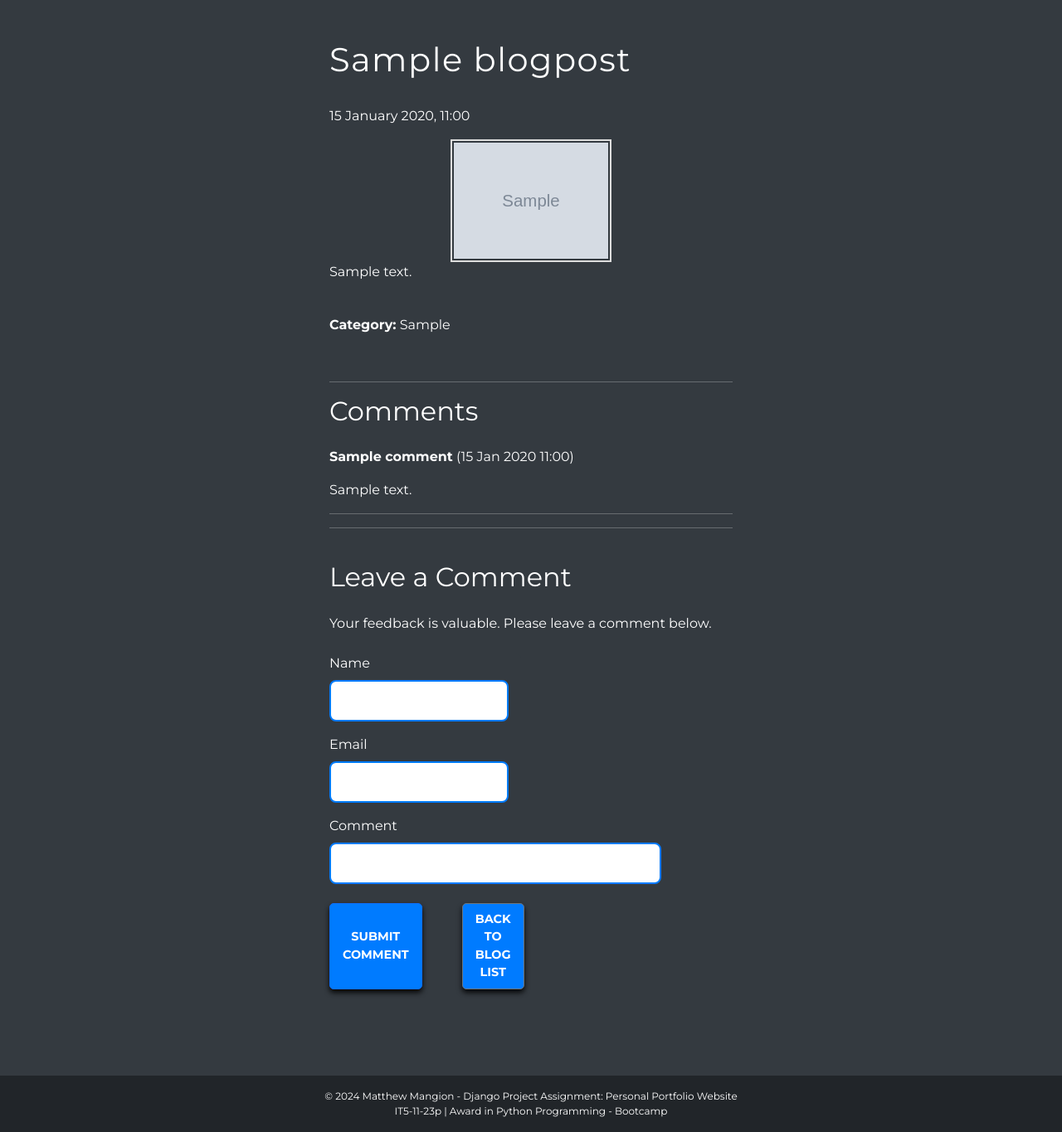
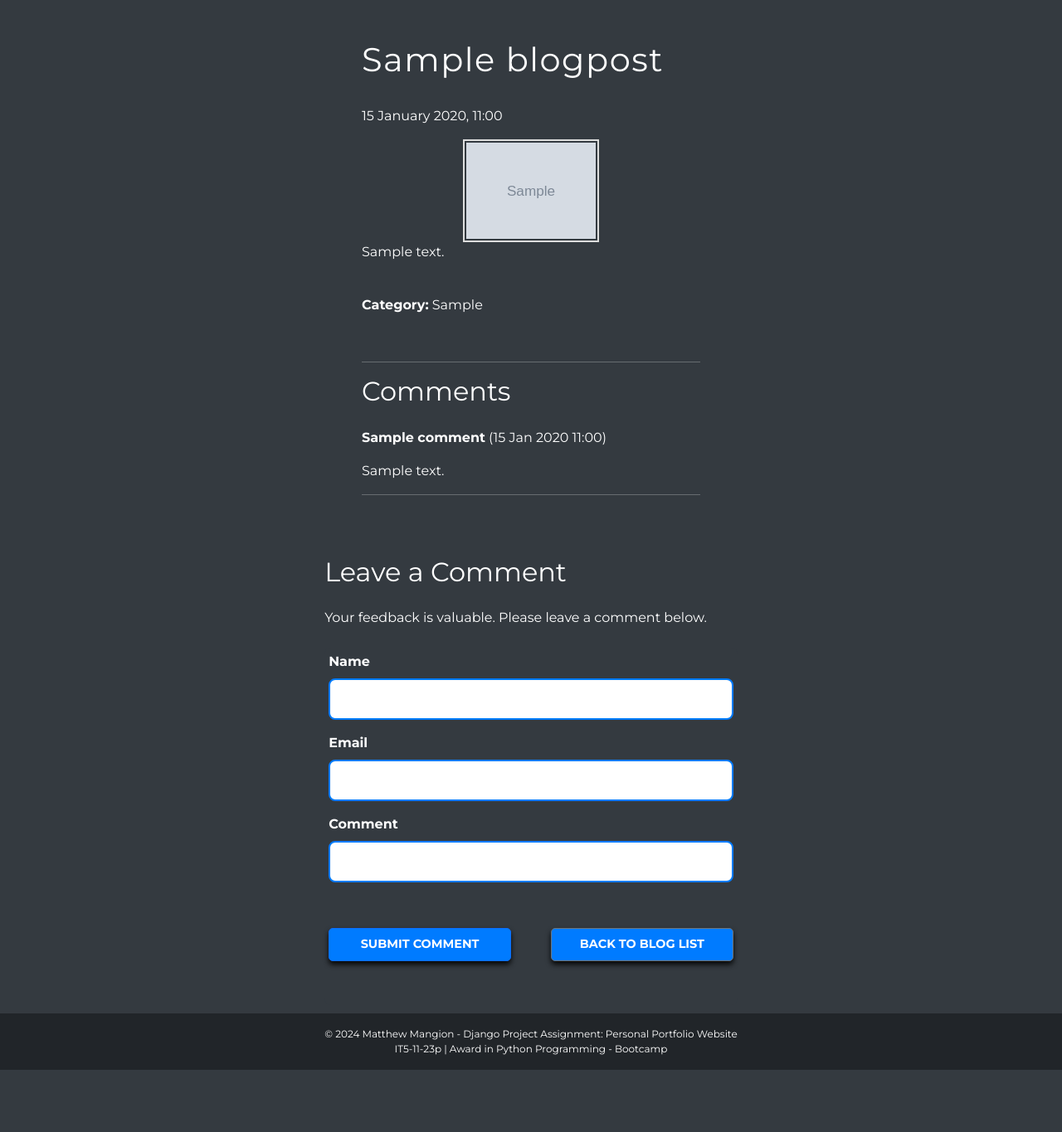
Before and after one commit to mattmang/personal_portfolio_website, a Django app: page /post/1/ in a window 1280 px wide. Shown: the part 77-1442 px from the top of the page at 83% size. After the commit the page ends 1367 px from the top, so only its background shows below. Run offline with Django 5.2, Linux system fonts and the light colour scheme; tables that the repository leaves empty hold one stand-in row (values such as "Sample post"); grey boxes marked "Sample" are stand-in pictures; some libraries are stand-ins or nearby versions.

Commit message:
Styling Blog Comment Board

```diff
--- a/Personal_Portfolio_Website/portfolio_project/portfolio/forms.py
+++ b/Personal_Portfolio_Website/portfolio_project/portfolio/forms.py
@@ -24,7 +24,7 @@
 class CommentForm(forms.ModelForm):
     class Meta:
         model = Comment
-        fields = ['name', 'email', 'comment']  # Only include the fields users need to fill out
+        fields = ['name', 'email', 'comment']
         widgets = {
             'name': forms.TextInput(attrs={'class': 'form-control', 'placeholder': 'Your Name'}),
             'email': forms.EmailInput(attrs={'class': 'form-control', 'placeholder': 'Your Email'}),
--- a/Personal_Portfolio_Website/portfolio_project/portfolio/static/css/styles.css
+++ b/Personal_Portfolio_Website/portfolio_project/portfolio/static/css/styles.css
@@ -268,7 +268,11 @@
 }
 
 .custom-form {
-    padding: 0px;          /* Reduced padding around the form */
+    padding: 5px;          /* Reduced padding around the form */
+}
+
+.custom-form label {
+    font-weight: bold;                  /* Makes labels stand out */
 }
 
 .custom-form-bg-color {
@@ -330,3 +334,33 @@
     color: #6c757d;             /* Hover color */
     text-decoration: none;      /* No underline */
 }
+
+/* ----------------- Styling for Comment Board ----------------- */
+
+.comment-board-container {
+    display: flex;
+    justify-content: left;          /* Align content to the left */
+    padding: 10px;                  /* Add some padding for spacing */
+}
+
+.comment-board-container .row {
+    width: 100%;            /* Ensures the row spans the full width */
+    margin-left: 0;         /* Ensures no extra spacing on the left */
+}
+
+.comment-board-container .custom-form {
+    background-color: #343a40;            /* Background color for the form */
+    padding: 5px;                           /* Add padding inside the form */
+    border-radius: 8px;                     /* Round corners */
+}
+
+.comment-board-container label {
+    font-weight: bold;                  /* Makes labels stand out */
+}
+
+.comment-board-container textarea,
+.comment-board-container input {
+    width: 100%;                        /* Makes input and textarea fields full-width */
+    color: #fff; /* Input text color */
+    opacity: 1; /* Ensure placeholder text is visible (default might be lower) */
+}
--- a/Personal_Portfolio_Website/portfolio_project/portfolio/templates/portfolio/blog_post_detail.html
+++ b/Personal_Portfolio_Website/portfolio_project/portfolio/templates/portfolio/blog_post_detail.html
@@ -11,7 +11,7 @@
                 <img src="{{ post.image.url }}" class="custom-image-class" alt="{{ post.title }}"/>
             {% endif %}
             <div class="content blog-post-detail text-white">
-            <p>{{ post.content|safe }}</p>        <!-- Display blog content with paragraphing -->
+                <p>{{ post.content|safe }}</p>  <!-- Display blog content with paragraphing -->
             </div>
             <br>
 
@@ -32,20 +32,23 @@
             {% empty %}
                 <p class="mb-4 text-white">No comments yet. Be the first to comment!</p>
             {% endfor %}
+        </div>
+    </div>
+</div>
 
-            <hr style="color: white;">
-            <br>
+<!-- Comment Form Section, aligned left -->
+<div class="comment-board-container">
+    <div class="container">
+        <h2 class="mb-4 text-white">Leave a Comment</h2>
+        <p class="mb-4 text-white">Your feedback is valuable. Please leave a comment below.</p>
 
-            <h2 class="mb-4 text-white">Leave a Comment</h2>
-            <p class="text-white mb-4">Your feedback is valuable. Please leave a comment below.</p>
-
-            <div class="row">
-                <div class="col-lg-6">
-                    <form method="post" novalidate class="custom-form-bg-color rounded custom-form">
+        <!-- Comment form -->
+        <div class="comment-form-container">
+            <form method="post" novalidate class="custom-form">
                 {% csrf_token %}
                 {{ form.non_field_errors }}
 
-                        <!-- Render the form fields -->
+                <!-- Render form fields -->
                 {% for field in form %}
                     <div class="mb-3">
                         <label for="{{ field.id_for_label }}" class="form-label text-white">{{ field.label }}</label>
@@ -61,11 +64,12 @@
                 {% endfor %}
 
                 <!-- Buttons -->
-                        <div class="d-flex justify-content-start gap-5 mb-5">
-                            <button type="submit" class="btn btn-primary">Submit Comment</button>
-                            <a href="{% url 'blog_list' %}" class="btn btn-secondary">Back to Blog List</a>
+                <div class="d-flex justify-content-start gap-5 mt-5 mb-5">
+                    <button type="submit" class="btn btn-primary w-50">Submit Comment</button>
+                    <a href="{% url 'blog_list' %}" class="btn btn-secondary w-50">Back to Blog List</a>
                 </div>
             </form>
+        </div>
 
         <!-- Display messages -->
         {% if messages %}
@@ -80,7 +84,4 @@
         {% endif %}
     </div>
 </div>
-        </div>
-    </div>
-</div>
 {% endblock %}
```
Lines whose indentation alone changed are shown as unchanged.
